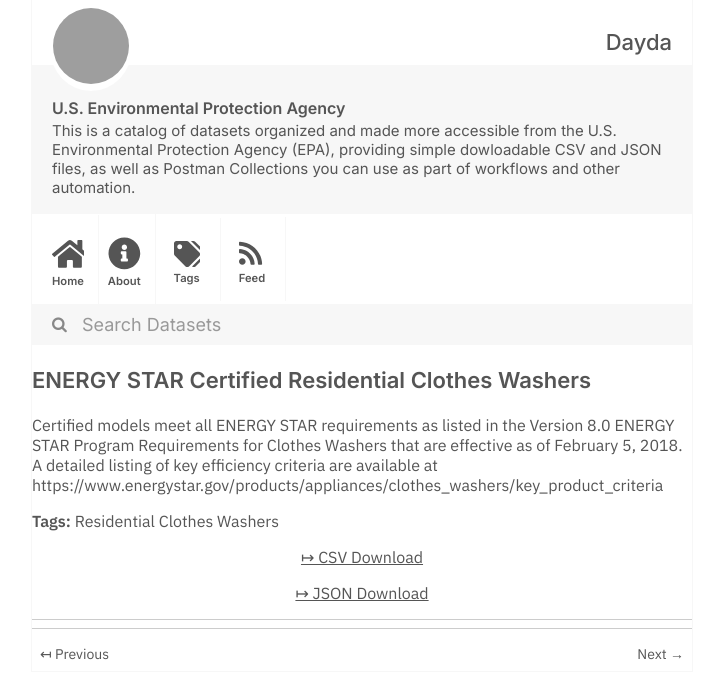
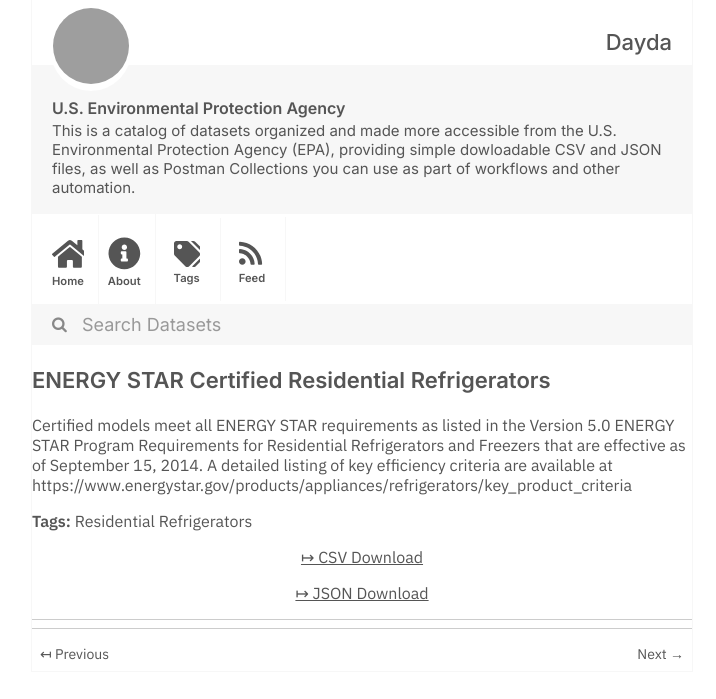
Before and after one commit to dayda-entities/us-environmental-protection-agency, a Jekyll site: the page built from _posts/2020-11-12-energy-star-certified-resident.md, in a window 1280 px wide, cut to the strip 0-699 px from the top of the page. Shown: the whole strip, without its empty margins (278-994 px from the left). Built offline with Jekyll 4.4.1, drawn with Linux system fonts in a browser that asks for light colours; grey boxes are pictures that could not be loaded.

```diff
--- a/_posts/2020-11-12-energy-star-certified-resident.md
+++ b/_posts/2020-11-12-energy-star-certified-resident.md
@@ -1,15 +1,15 @@
 ---
-title: ENERGY STAR Certified Residential Clothes Washers
-created: '2020-11-12T14:52:16.156155'
-modified: '2021-05-15T10:45:16.252605'
+title: ENERGY STAR Certified Residential Refrigerators
+created: '2020-11-12T14:52:30.191640'
+modified: '2021-05-15T10:46:22.244292'
 state: active
 type: dataset
 tags:
-  - Residential Clothes Washers
+  - Residential Refrigerators
 groups: []
-csv_url: 'https://data.energystar.gov/api/views/bghd-e2wd/rows.csv?accessType=DOWNLOAD'
-json_url: 'https://data.energystar.gov/api/views/bghd-e2wd/rows.json?accessType=DOWNLOAD'
+csv_url: 'https://data.energystar.gov/api/views/p5st-her9/rows.csv?accessType=DOWNLOAD'
+json_url: 'https://data.energystar.gov/api/views/p5st-her9/rows.json?accessType=DOWNLOAD'
 layout: post
 
 ---
-Certified models meet all ENERGY STAR requirements as listed in the Version 8.0 ENERGY STAR Program Requirements for Clothes Washers that are effective as of February 5, 2018. A detailed listing of key efficiency criteria are available at https://www.energystar.gov/products/appliances/clothes_washers/key_product_criteria
+Certified models meet all ENERGY STAR requirements as listed in the Version 5.0 ENERGY STAR Program Requirements for Residential Refrigerators and Freezers that are effective as of September 15, 2014. A detailed listing of key efficiency criteria are available at https://www.energystar.gov/products/appliances/refrigerators/key_product_criteria
```
